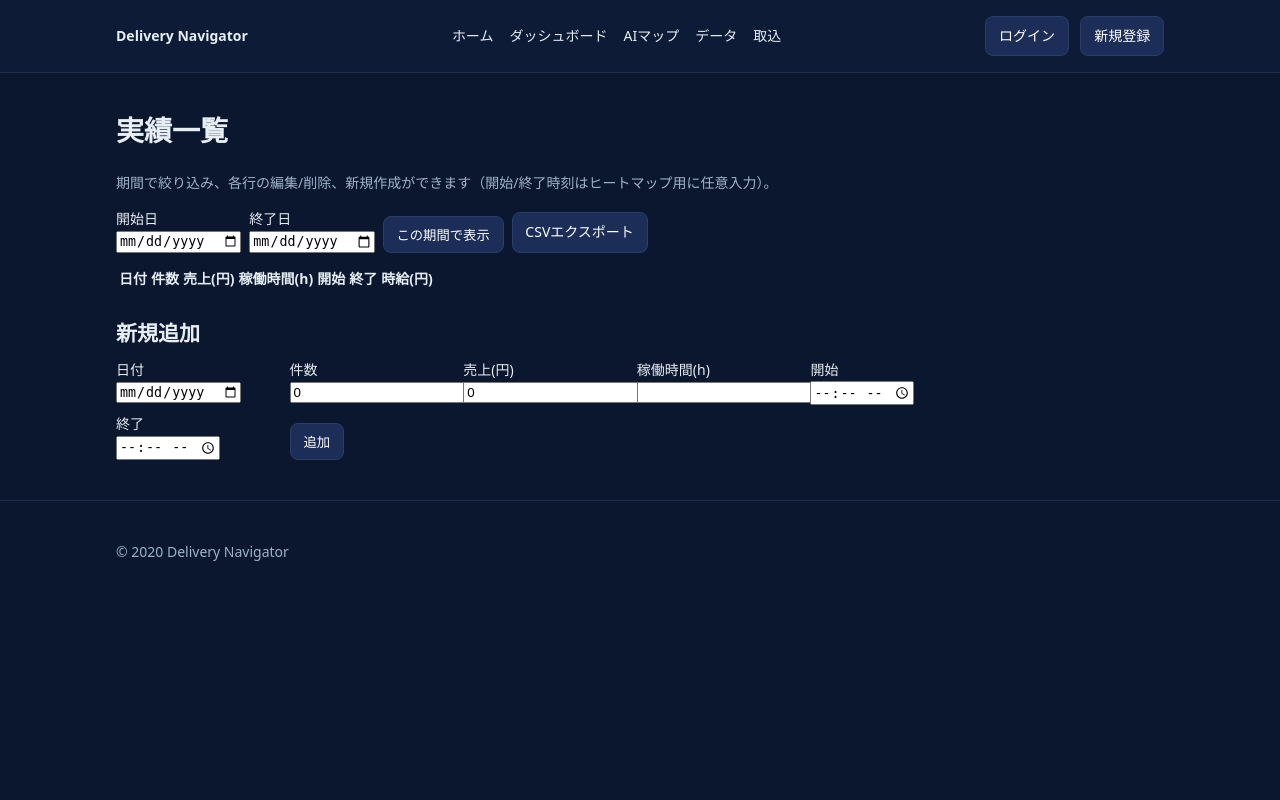
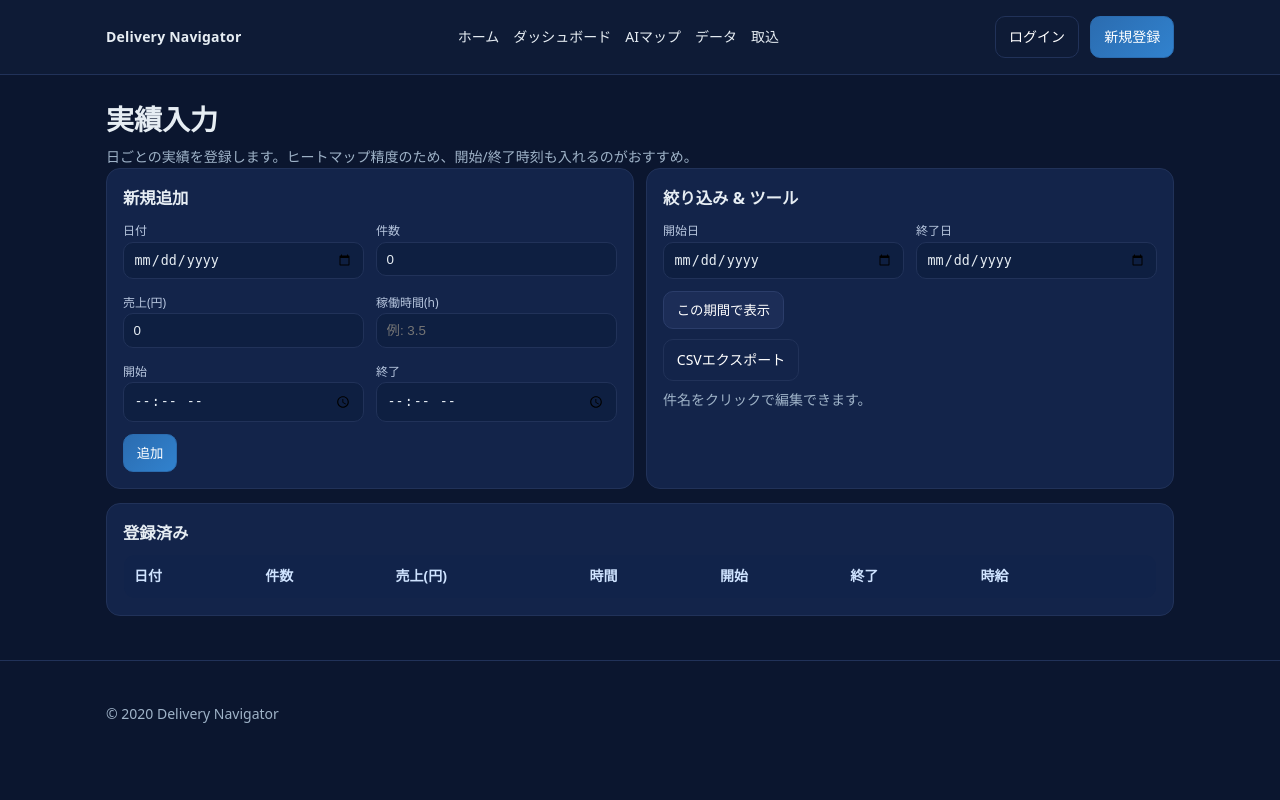
Before and after one commit to kojimamizuki0512-dot/DeliveryNavigator, a Django app: template templates/records.html in a window 1280 px wide. Run offline with Django 5.2, Linux system fonts and the light colour scheme; the template is opened without the code that fills it: most values are stand-ins (such as "Sample title", 1, 10 or a date in 2020); lists and menus that the app fills with data are empty.

Commit message:
feat(ui): new home hero & intuitive CTA; beautify records screen

```diff
--- a/templates/base.html
+++ b/templates/base.html
@@ -1,24 +1,48 @@
+{% load static %}
 <!doctype html>
 <html lang="ja">
 <head>
   <meta charset="utf-8" />
   <meta name="viewport" content="width=device-width,initial-scale=1" />
   <title>{% block title %}Delivery Navigator{% endblock %}</title>
+  <link rel="icon" href="{% static 'favicon.ico' %}">
   <style>
-    :root{--bg:#0b162f;--card:#122042;--ink:#e6edf3;--muted:#9fb3c8;--accent:#4cc9f0}
+    :root{
+      --bg:#0b162f; --panel:#0f1e3d; --card:#13244a; --ink:#e6edf3;
+      --muted:#9fb3c8; --line:#213259; --accent:#4cc9f0; --accent-2:#a0e8ff;
+      --ok:#2dd4bf; --warn:#fbbf24; --bad:#f87171
+    }
     *{box-sizing:border-box}
-    body{margin:0;background:var(--bg);color:var(--ink);font:14px/1.6 system-ui, -apple-system, Segoe UI, Roboto, Helvetica, Arial}
-    a{color:var(--ink);text-decoration:none}
-    .wrap{max-width:1080px;margin:0 auto;padding:16px}
-    .nav{background:#0e1b36;border-bottom:1px solid #1e2a4a}
-    .brand{font-weight:700}
-    .nav ul{display:flex;gap:16px;list-style:none;margin:0;padding:0}
+    html,body{height:100%}
+    body{margin:0;background:var(--bg);color:var(--ink);
+      font:14px/1.6 system-ui,-apple-system,Segoe UI,Roboto,Helvetica,Arial}
+    a{color:inherit;text-decoration:none}
+    .wrap{max-width:1100px;margin:0 auto;padding:16px}
+    .nav{background:#0e1b36;border-bottom:1px solid var(--line);position:sticky;top:0;z-index:10}
+    .brand{font-weight:800;letter-spacing:.2px}
+    .nav ul{display:flex;gap:14px;list-style:none;margin:0;padding:0}
     .nav a.active{color:var(--accent)}
-    .btn{display:inline-block;padding:.5rem .8rem;border-radius:8px;background:#1c2d57;color:#fff;border:1px solid #2b3d6a;cursor:pointer}
-    .btn:hover{background:#223869}
-    .card{background:var(--card);border:1px solid #1e2a4a;border-radius:12px;padding:16px}
+    .btn{display:inline-flex;align-items:center;gap:6px;padding:.55rem .8rem;border-radius:10px;background:#1c2d57;color:#fff;border:1px solid #2b3d6a;cursor:pointer;transition:.15s}
+    .btn:hover{filter:brightness(1.05)}
+    .btn.primary{background:linear-gradient(135deg,#2b6cb0,#3182ce);border-color:#2b6cb0}
+    .btn.ghost{background:transparent;border:1px solid var(--line)}
+    .chip{display:inline-block;padding:.2rem .5rem;border:1px solid var(--line);border-radius:999px;font-size:12px;color:var(--muted)}
+    .card{background:var(--card);border:1px solid var(--line);border-radius:14px;padding:16px}
+    .grid{display:grid;gap:12px}
+    .grid.cols-3{grid-template-columns:repeat(3,minmax(0,1fr))}
+    .grid.cols-2{grid-template-columns:repeat(2,minmax(0,1fr))}
+    @media (max-width:900px){.grid.cols-3{grid-template-columns:1fr}.grid.cols-2{grid-template-columns:1fr}}
     .muted{color:var(--muted)}
-    footer{color:var(--muted);padding:24px 0;border-top:1px solid #1e2a4a;margin-top:24px}
+    footer{color:var(--muted);padding:26px 0;border-top:1px solid var(--line);margin-top:28px}
+    /* Table & form */
+    table{width:100%;border-collapse:collapse;border:1px solid var(--line);border-radius:12px;overflow:hidden}
+    thead th{background:#11234a;color:#cfe3ff;text-align:left;padding:10px;border-bottom:1px solid var(--line)}
+    tbody td{padding:10px;border-bottom:1px solid var(--line)}
+    tbody tr:hover{background:#0e1f41}
+    input,select{width:100%;background:#0e1f41;border:1px solid var(--line);color:var(--ink);padding:.55rem .6rem;border-radius:10px}
+    input:focus,select:focus{outline:2px solid #3059b4;outline-offset:1px}
+    label{font-size:12px;color:#b7c6de}
+    .row{display:flex;gap:10px;flex-wrap:wrap}
   </style>
 </head>
 <body>
@@ -37,17 +61,15 @@
           <span class="muted">こんにちは、{{ request.user.username }}さん</span>
           <a class="btn" href="{% url 'logout' %}">ログアウト</a>
         {% else %}
-          <a class="btn" href="{% url 'login' %}">ログイン</a>
-          <a class="btn" href="{% url 'signup' %}" style="margin-left:8px">新規登録</a>
+          <a class="btn ghost" href="{% url 'login' %}">ログイン</a>
+          <a class="btn primary" href="{% url 'signup' %}" style="margin-left:8px">新規登録</a>
         {% endif %}
       </div>
     </div>
   </nav>
 
   <main class="wrap">
-    <!-- ページ見出し用。必要なページだけで上書きしてOK -->
     {% block header %}{% endblock %}
-
     {% block content %}{% endblock %}
   </main>
 
--- a/templates/records.html
+++ b/templates/records.html
@@ -1,91 +1,128 @@
 {% extends "base.html" %}
-{% block title %}実績一覧 | Delivery Navigator{% endblock %}
+{% block title %}実績入力 | Delivery Navigator{% endblock %}
+
+{% block header %}
+<h1 style="margin:6px 0 0 0">実績入力</h1>
+<p class="muted" style="margin:4px 0 0 0">日ごとの実績を登録します。ヒートマップ精度のため、開始/終了時刻も入れるのがおすすめ。</p>
+{% endblock %}
+
 {% block content %}
-<h1 class="text-xl font-bold">実績一覧</h1>
-<p class="muted">期間で絞り込み、各行の編集/削除、新規作成ができます（開始/終了時刻はヒートマップ用に任意入力）。</p>
+<div class="grid cols-2">
+  <div class="card">
+    <h3 style="margin:0 0 8px 0">新規追加</h3>
+    <form id="create" class="grid cols-2">
+      {% csrf_token %}
+      <div><label>日付</label><input type="date" name="date" required></div>
+      <div><label>件数</label><input type="number" name="orders_completed" min="0" value="0" required></div>
+      <div><label>売上(円)</label><input type="number" name="earnings" step="0.01" min="0" value="0" required></div>
+      <div><label>稼働時間(h)</label><input type="number" name="hours_worked" step="0.01" min="0" placeholder="例: 3.5"></div>
+      <div><label>開始</label><input type="time" name="start_time" step="900"></div>
+      <div><label>終了</label><input type="time" name="end_time" step="900"></div>
+      <div><button class="btn primary" type="submit">追加</button></div>
+    </form>
+  </div>
 
-<form id="filter" style="display:flex;gap:8px;align-items:end;flex-wrap:wrap;margin:12px 0;">
-  <div><label>開始日</label><br><input type="date" name="start"></div>
-  <div><label>終了日</label><br><input type="date" name="end"></div>
-  <button type="submit" class="btn">この期間で表示</button>
-  <a class="btn" href="/api/deliveries/export/">CSVエクスポート</a>
+  <div class="card">
+    <h3 style="margin:0 0 8px 0">絞り込み & ツール</h3>
+    <form id="filter" class="grid cols-2">
+      <div><label>開始日</label><input type="date" name="start"></div>
+      <div><label>終了日</label><input type="date" name="end"></div>
+      <div class="row"><button class="btn" type="submit">この期間で表示</button><a class="btn ghost" href="/api/deliveries/export/">CSVエクスポート</a></div>
     </form>
+    <p class="muted" style="margin:8px 0 0 0">件名をクリックで編集できます。</p>
+  </div>
+</div>
 
-<table id="tbl">
+<div class="card" style="margin-top:14px">
+  <div class="row" style="justify-content:space-between;align-items:center">
+    <h3 style="margin:0">登録済み</h3>
+    <span id="count" class="muted"></span>
+  </div>
+  <table style="margin-top:8px" id="tbl">
     <thead>
       <tr>
-      <th>日付</th><th>件数</th><th>売上(円)</th><th>稼働時間(h)</th><th>開始</th><th>終了</th><th>時給(円)</th><th></th>
+        <th>日付</th><th>件数</th><th>売上(円)</th><th>時間</th><th>開始</th><th>終了</th><th>時給</th><th></th>
       </tr>
     </thead>
     <tbody></tbody>
   </table>
-
-<h2 style="margin:24px 0 8px 0;">新規追加</h2>
-<form id="create" style="display:grid;grid-template-columns:repeat(auto-fit,minmax(160px,1fr));gap:8px;max-width:860px;">
-  {% csrf_token %}
-  <div><label>日付</label><br><input type="date" name="date" required></div>
-  <div><label>件数</label><br><input type="number" name="orders_completed" min="0" value="0" required></div>
-  <div><label>売上(円)</label><br><input type="number" name="earnings" step="0.01" min="0" value="0" required></div>
-  <div><label>稼働時間(h)</label><br><input type="number" name="hours_worked" step="0.01" min="0"></div>
-  <div><label>開始</label><br><input type="time" name="start_time" step="900"></div>
-  <div><label>終了</label><br><input type="time" name="end_time" step="900"></div>
-  <div style="align-self:end"><button class="btn" type="submit">追加</button></div>
-</form>
+</div>
 
 <dialog id="dlg">
-  <form method="dialog" id="edit">
+  <form method="dialog" id="edit" class="grid cols-2" style="min-width:560px">
     {% csrf_token %}
-    <h3 style="margin:0 0 8px 0;">編集</h3>
+    <h3 style="grid-column:1/-1;margin:0 0 6px 0">編集</h3>
     <input type="hidden" name="id">
-    <div style="display:grid;grid-template-columns:repeat(auto-fit,minmax(160px,1fr));gap:10px;min-width:540px;">
-      <div><label>日付</label><br><input type="date" name="date" required></div>
-      <div><label>件数</label><br><input type="number" name="orders_completed" min="0" required></div>
-      <div><label>売上(円)</label><br><input type="number" name="earnings" step="0.01" min="0" required></div>
-      <div><label>稼働時間(h)</label><br><input type="number" name="hours_worked" step="0.01" min="0"></div>
-      <div><label>開始</label><br><input type="time" name="start_time" step="900"></div>
-      <div><label>終了</label><br><input type="time" name="end_time" step="900"></div>
-    </div>
-    <div style="display:flex;gap:8px;justify-content:flex-end;margin-top:12px">
+    <div><label>日付</label><input type="date" name="date" required></div>
+    <div><label>件数</label><input type="number" name="orders_completed" min="0" required></div>
+    <div><label>売上(円)</label><input type="number" name="earnings" step="0.01" min="0" required></div>
+    <div><label>稼働時間(h)</label><input type="number" name="hours_worked" step="0.01" min="0"></div>
+    <div><label>開始</label><input type="time" name="start_time" step="900"></div>
+    <div><label>終了</label><input type="time" name="end_time" step="900"></div>
+    <div class="row" style="grid-column:1/-1;justify-content:flex-end;margin-top:6px">
       <button class="btn" value="cancel">キャンセル</button>
-      <button class="btn" id="btn-save" value="default">保存</button>
+      <button class="btn primary" id="btn-save" value="default">保存</button>
     </div>
   </form>
 </dialog>
 
 <script>
   function getCookie(n){const v=`; ${document.cookie}`.split(`; ${n}=`);if(v.length===2)return v.pop().split(';').shift();}
-  function hourly(r){const h=parseFloat(r.hours_worked||0),e=parseFloat(r.earnings||0);return h?Math.round(e/h):"";}
+  const yen=n=>(Math.round(+n)).toLocaleString('ja-JP');
+  const hourly=r=>{const h=parseFloat(r.hours_worked||0),e=parseFloat(r.earnings||0);return h?yen(e/h):""};
+
   async function load(){
     const f=new FormData(document.getElementById('filter'));const q=[];
     if(f.get('start'))q.push('start='+encodeURIComponent(f.get('start')));
     if(f.get('end'))q.push('end='+encodeURIComponent(f.get('end')));
     const res=await fetch('/api/deliveries/'+(q.length?('?'+q.join('&')):'')); const data=await res.json();
-    const rows=Array.isArray(data)?data:(data.results||[]); const tbody=document.querySelector('#tbl tbody'); tbody.innerHTML='';
+    const rows=Array.isArray(data)?data:(data.results||[]);
+    document.getElementById('count').textContent=`${rows.length}件`;
+    const tbody=document.querySelector('#tbl tbody'); tbody.innerHTML='';
     rows.forEach(r=>{
       const tr=document.createElement('tr');
       tr.innerHTML=`
-        <td>${r.date}</td>
+        <td><button class="btn ghost btn-edit" data-id="${r.id}" title="クリックで編集">${r.date}</button></td>
         <td>${r.orders_completed}</td>
         <td>${r.earnings}</td>
         <td>${r.hours_worked??''}</td>
         <td>${r.start_time??''}</td>
         <td>${r.end_time??''}</td>
         <td>${hourly(r)}</td>
-        <td><button class="btn btn-edit" data-id="${r.id}">編集</button> <button class="btn btn-del" data-id="${r.id}">削除</button></td>`;
+        <td><button class="btn btn-del" data-id="${r.id}">削除</button></td>`;
       tbody.appendChild(tr);
     });
   }
+
   document.getElementById('filter').addEventListener('submit',(e)=>{e.preventDefault();load();});
+
   document.getElementById('create').addEventListener('submit',async(e)=>{
-    e.preventDefault(); const fd=new FormData(e.target);
-    const body={date:fd.get('date'),orders_completed:+(fd.get('orders_completed')||0),earnings:fd.get('earnings'),hours_worked:fd.get('hours_worked')||null,start_time:fd.get('start_time')||null,end_time:fd.get('end_time')||null};
-    const res=await fetch('/api/deliveries/',{method:'POST',headers:{'Content-Type':'application/json','X-CSRFToken':getCookie('csrftoken')||''},body:JSON.stringify(body)});
-    if(!res.ok){alert('作成に失敗');return;} e.target.reset(); load();
+    e.preventDefault();
+    const fd=new FormData(e.target);
+    const body={
+      date:fd.get('date'),
+      orders_completed:+(fd.get('orders_completed')||0),
+      earnings:fd.get('earnings'),
+      hours_worked:fd.get('hours_worked')||null,
+      start_time:fd.get('start_time')||null,
+      end_time:fd.get('end_time')||null
+    };
+    const res=await fetch('/api/deliveries/',{
+      method:'POST',
+      headers:{'Content-Type':'application/json','X-CSRFToken':getCookie('csrftoken')||''},
+      body:JSON.stringify(body)
     });
+    if(!res.ok){alert('作成に失敗しました');return;}
+    e.target.reset(); load();
+  });
+
   document.querySelector('#tbl').addEventListener('click',async(e)=>{
     const btn=e.target.closest('button'); if(!btn)return; const id=btn.dataset.id;
-    if(btn.classList.contains('btn-del')){ if(!confirm('削除しますか？'))return;
-      const res=await fetch('/api/deliveries/'+id+'/',{method:'DELETE',headers:{'X-CSRFToken':getCookie('csrftoken')||''}}); if(!res.ok){alert('削除に失敗');return;} load(); return; }
+    if(btn.classList.contains('btn-del')){
+      if(!confirm('削除しますか？'))return;
+      const res=await fetch('/api/deliveries/'+id+'/',{method:'DELETE',headers:{'X-CSRFToken':getCookie('csrftoken')||''}});
+      if(!res.ok){alert('削除に失敗しました');return;} load(); return;
+    }
     if(btn.classList.contains('btn-edit')){
       const r=await (await fetch('/api/deliveries/'+id+'/',{headers:{'Accept':'application/json'}})).json();
       const f=document.getElementById('edit'); document.getElementById('dlg').showModal();
@@ -93,12 +130,25 @@
       f.hours_worked.value=r.hours_worked??''; f.start_time.value=r.start_time??''; f.end_time.value=r.end_time??'';
       document.getElementById('btn-save').onclick=async(ev)=>{
         ev.preventDefault();
-        const body={date:f.date.value,orders_completed:+(f.orders_completed.value||0),earnings:f.earnings.value,hours_worked:f.hours_worked.value||null,start_time:f.start_time.value||null,end_time:f.end_time.value||null};
-        const res2=await fetch('/api/deliveries/'+f.id.value+'/',{method:'PUT',headers:{'Content-Type':'application/json','X-CSRFToken':getCookie('csrftoken')||''},body:JSON.stringify(body)});
-        if(!res2.ok){alert('更新に失敗');return;} document.getElementById('dlg').close(); load();
+        const body={
+          date:f.date.value,
+          orders_completed:+(f.orders_completed.value||0),
+          earnings:f.earnings.value,
+          hours_worked:f.hours_worked.value||null,
+          start_time:f.start_time.value||null,
+          end_time:f.end_time.value||null
+        };
+        const res2=await fetch('/api/deliveries/'+f.id.value+'/',{
+          method:'PUT',
+          headers:{'Content-Type':'application/json','X-CSRFToken':getCookie('csrftoken')||''},
+          body:JSON.stringify(body)
+        });
+        if(!res2.ok){alert('更新に失敗しました');return;}
+        document.getElementById('dlg').close(); load();
       };
     }
   });
+
   load();
 </script>
 {% endblock %}
```
Also changed, not shown: templates/home.html (+87 -43 lines). Lines whose indentation alone changed are shown as unchanged.
